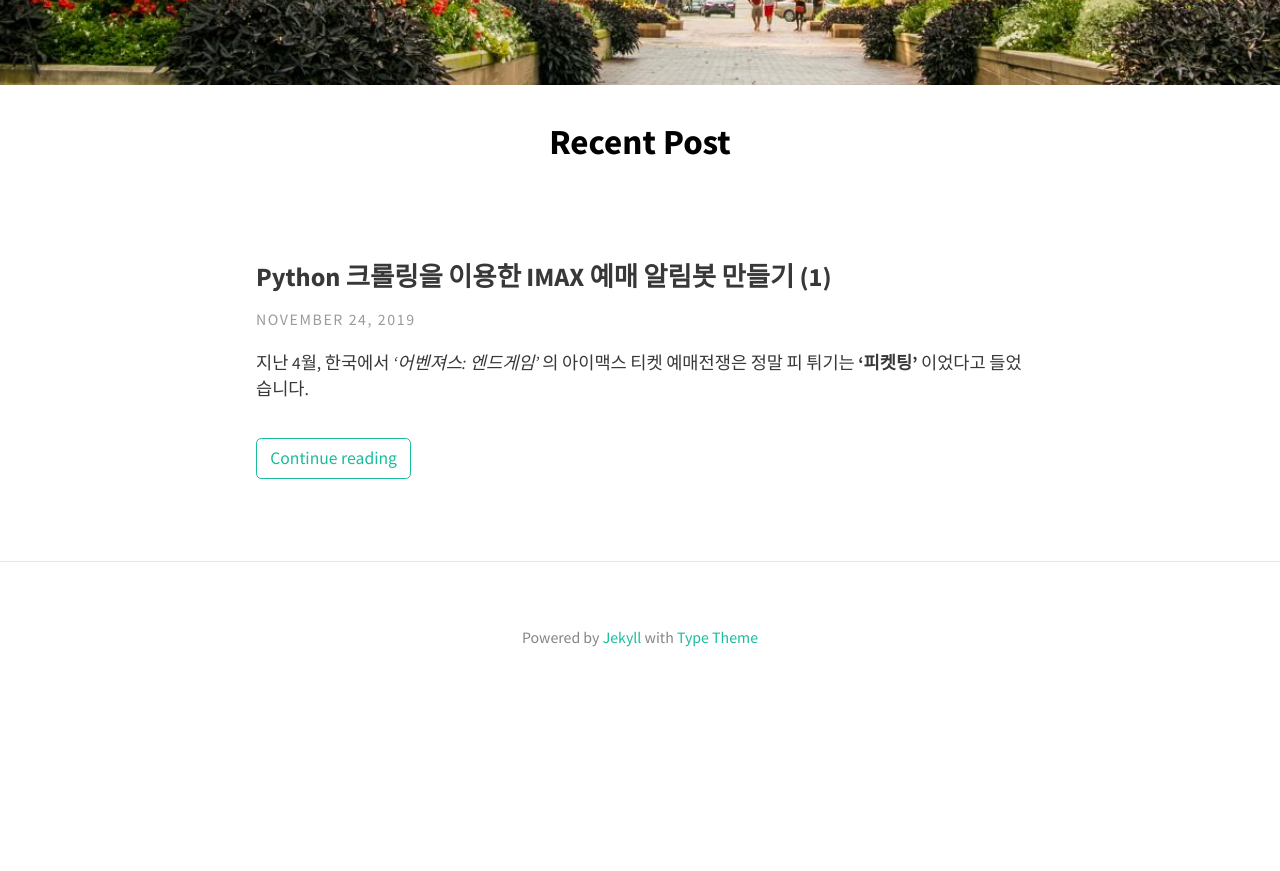
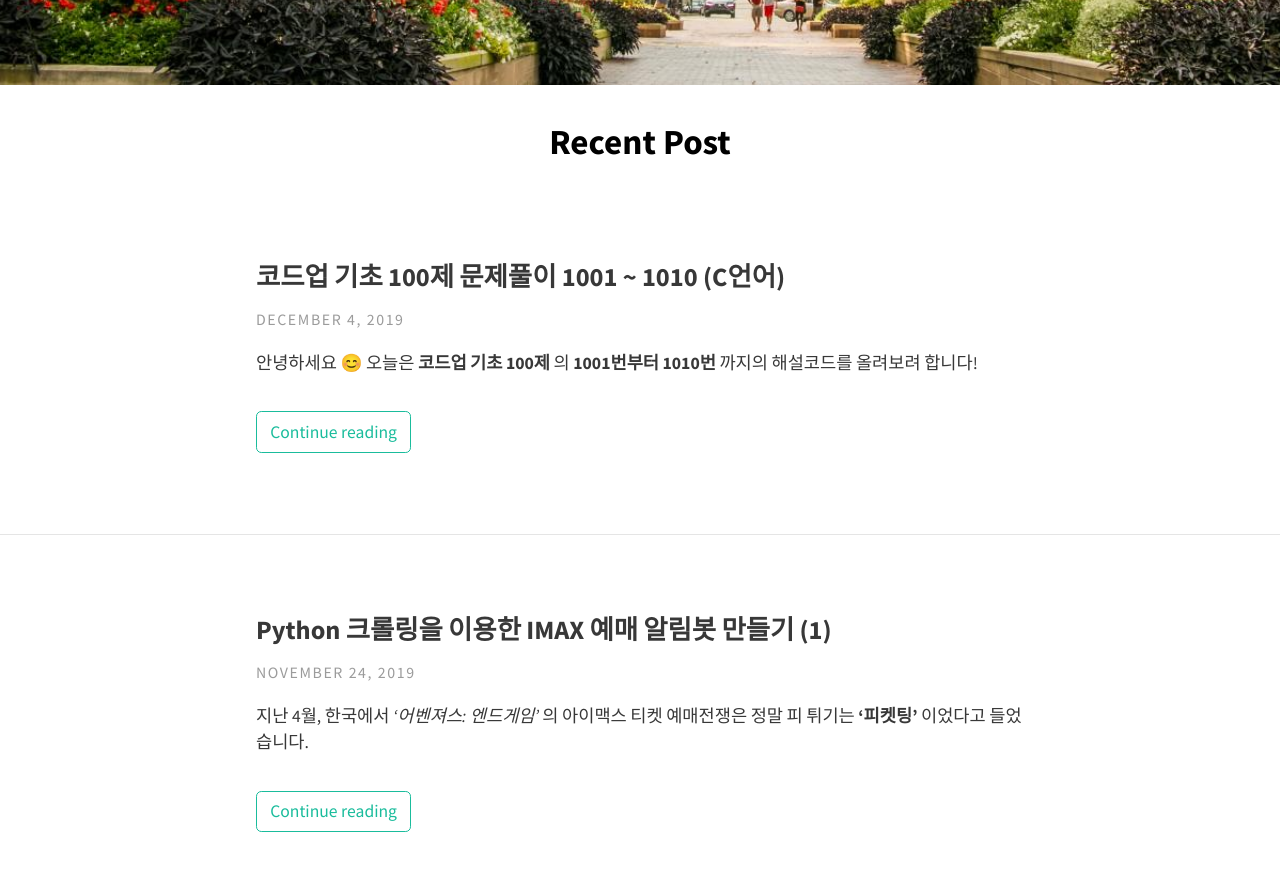
Before and after one commit to jeeyune/jeeyune.github.io, a Jekyll site: the page built from index.html, in a window 1280 px wide and 900 px high, scrolled down 615 px. Shown: the top 871 px of the window. Built offline with Jekyll 4.4.1, drawn with Linux system fonts in a browser that asks for light colours; nearby versions of some CDN libraries; the list of posts is cut into pages by our own code; before the commit the page ends 1329 px from its top, so only the background shows below that.

Commit message:
New Post

````diff
--- a/_config.yml
+++ b/_config.yml
@@ -18,7 +18,7 @@ theme_settings:
    Powered by <a href="https://jekyllrb.com/">Jekyll</a> with <a href="https://github.com/rohanchandra/type-theme">Type Theme</a>
 
   # Icons
-  rss: true
+  rss: false
   email_address: jeeyune2@gmail.com # Full email address, e.g. "sam@example.com"
   behance:
   bitbucket:
--- a/_includes/header.html
+++ b/_includes/header.html
@@ -61,6 +61,7 @@
 				<ul>
 					<li><a href="/Algorithm/LeetCode">LeetCode</a></li>
 					<li><a href="/Algorithm/Programmers">Programmers</a></li>
+					<li><a href="/Algorithm/CodeUp">Code UP</a></li>
 				</ul>
 			</li>
 
--- /dev/null
+++ b/_posts/Algorithm-CodeUP/2019-12-04-Basic-1-to-10.md
@@ -0,0 +1,136 @@
+---
+layout: post
+title: 코드업 기초 100제 문제풀이 1001 ~ 1010 (C언어)
+comments: true
+categories: [Algorithm/CodeUp]
+tags: [C, C++, Algorithm, Coding]
+---
+
+안녕하세요 😊 오늘은 **코드업 기초 100제** 의 **1001번부터 1010번** 까지의 해설코드를 올려보려 합니다!
+
+처음 약 20 ~ 30문제 정도는 대부분 기본적인 출력문제라 너무너무 쉽고 간단하지만, 뒤로 갈수록 난이도가 올라가기 때문에 앞으로 올라올 해설코드들이 도움이 될 수 있을 것 같아요.
+
+<u>모든 코드는 C로 작성되었습니다</u>
+
+<br>
+
+# <span style="color:SeaGreen"> # 1001 </span>
+
+``` c
+  #include <stdio.h>
+  int main()
+  {
+  	printf("Hello");
+  	return 0;
+  }
+```
+<br>
+
+# <span style="color:SeaGreen"> # 1002 </span>
+
+``` c
+#include <stdio.h>
+
+int main()
+{
+	printf("Hello World");
+	return 0;
+}
+```
+
+<br>
+
+
+# <span style="color:SeaGreen"> # 1003 </span>
+
+```c
+#include <stdio.h>
+
+int main()
+{
+	printf("Hello\nWorld");
+	return 0;
+}
+```
+<br>
+
+# <span style="color:SeaGreen"> # 1004 </span>
+
+```c
+#include <stdio.h>
+
+int main()
+{
+	printf("\'Hello\'");
+	return 0;
+}
+```
+<br>
+
+# <span style="color:SeaGreen"> # 1005 </span>
+
+```c
+#include <stdio.h>
+
+int main()
+{
+	printf("\"Hello World\"");
+	return 0;
+}
+```
+<br>
+
+# <span style="color:SeaGreen"> # 1006 </span>
+
+```
+#include <stdio.h>
+
+int main()
+{
+	printf("\"!@#$%^&*()\"");
+	return 0;
+}
+```
+<br>
+
+# <span style="color:SeaGreen"> # 1007 </span>
+
+```c
+#include<stdio.h>
+
+int main()
+{
+	printf("\"C:\\Download\\hello.cpp\"");
+	return 0;
+}
+```
+<br>
+
+# <span style="color:SeaGreen"> # 1008 </span>
+
+*주의 1! 운영체제에 따라 출력값이 다를 수 있습니다*<br>
+*주의 2! "유니코드" 를 사용해서 출력해야합니다*
+
+```c
+#include <stdio.h>
+
+int main (){
+    printf("\u250C\u252C\u2510\n\u251C\u253C\u2524\n\u2514\u2534\u2518");
+}
+```
+<br>
+
+# <span style="color:SeaGreen"> # 1010 </span>
+
+```c
+#include <stdio.h>
+
+int main(){
+    int n;
+    scanf("%d", &n);
+    printf("%d", n);
+}
+```
+
+
+읽어주셔서 감사합니다! 🙂
````
Also changed, not shown: category/CodeUp.md (added, +6 -0 lines).
